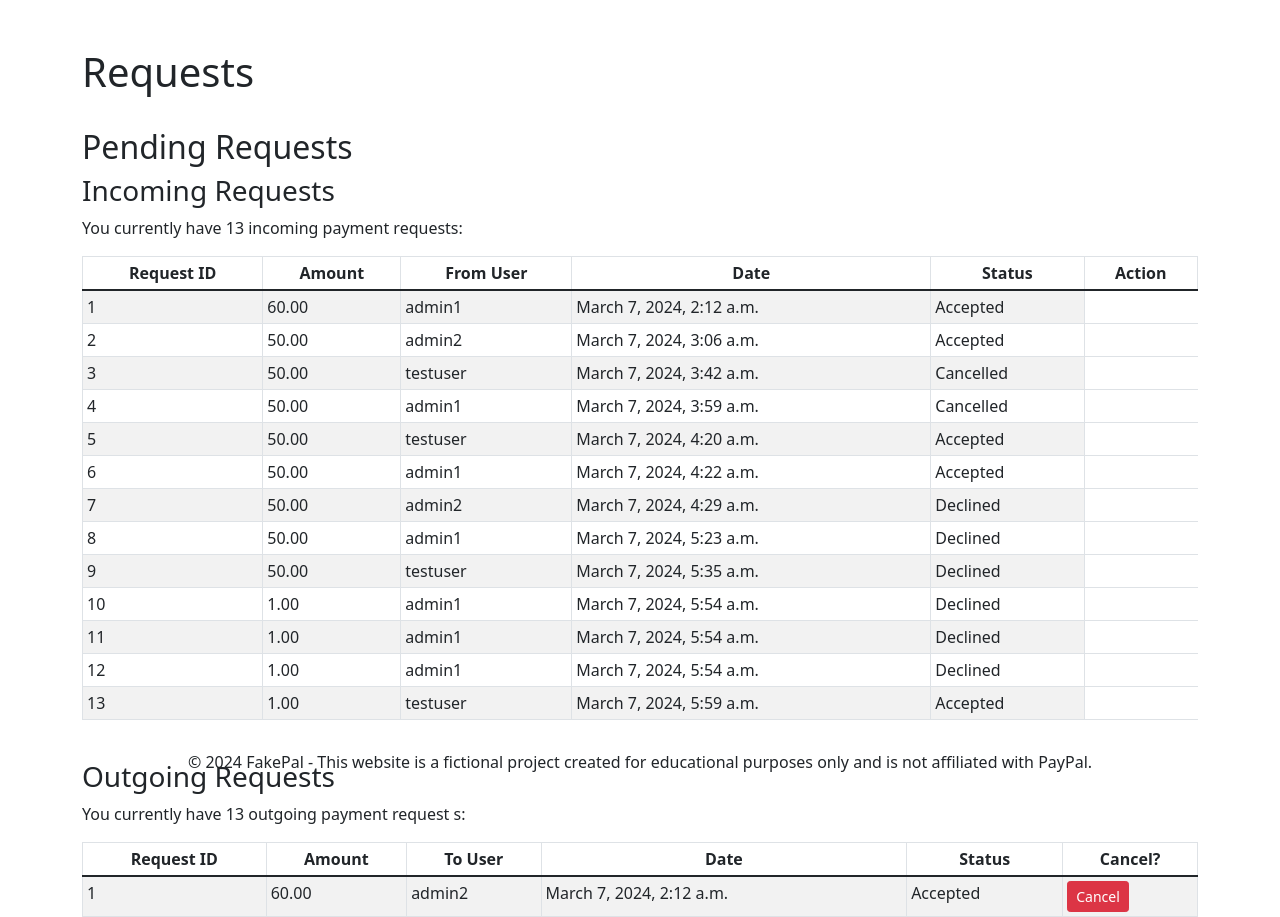
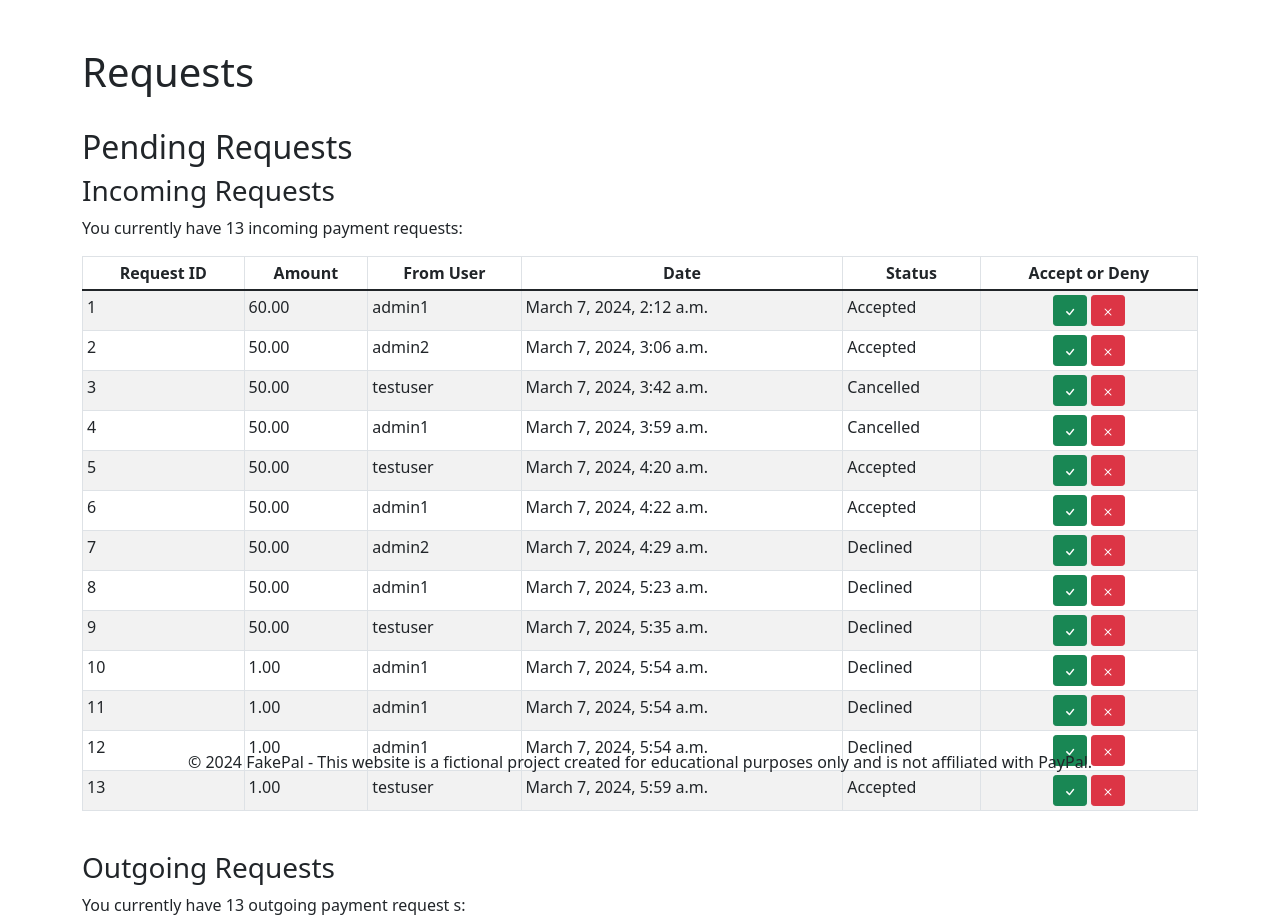
Before and after one commit to tnaccarato/Fakepal, a Django app: template templates/payapp/requests.html in a window 1280 px wide. Shown: the part 50-967 px from the top of the page. Run offline with Django 5.2, Linux system fonts and the light colour scheme; the template is opened without the code that fills it: values that come from a table or form of the project are taken from there, others are empty; data comes from the database, SQL or seed files in the repository; both versions use the stored data as it was after the commit.

Commit message:
Add button images

```diff
--- a/templates/payapp/requests.html
+++ b/templates/payapp/requests.html
@@ -24,7 +24,7 @@
                     <th>From User</th>
                     <th>Date</th>
                     <th>Status</th>
-                    <th>Action</th>
+                    <th>Accept or Deny</th>
                 </tr>
                 </thead>
                 <tbody>
@@ -35,21 +35,26 @@
                         <td>{{ request.sender.user.username }}</td>
                         <td>{{ request.created_at }}</td>
                         <td>{{ request.status|capfirst }}</td>
-                        {% if request.status == 'pending' %}
                         <td class="text-center">
                             <form action="{% url 'payapp:accept_request' request.id %}" method="post"
                                   class="d-inline-block">
                                 {% csrf_token %}
                                 <input type="hidden" name="amount" value="{{ request.amount }}">
-                                    <button type="submit" class="btn btn-success btn-sm">Accept</button>
+                                <button type="submit" class="btn btn-success btn-sm">
+                                    <svg xmlns="http://www.w3.org/2000/svg" width="16" height="16" fill="white" class="bi bi-check" viewBox="0 0 16 16">
+                                        <path d="M10.97 4.97a.75.75 0 0 1 1.07 1.05l-3.99 4.99a.75.75 0 0 1-1.08.02L4.324 8.384a.75.75 0 1 1 1.06-1.06l2.094 2.093 3.473-4.425z"></path>
+                                    </svg> </button>
                             </form>
                             <form action="{% url 'payapp:decline_request' request.id %}" method="post"
                                   class="d-inline-block">
                                 {% csrf_token %}
-                                    <button type="submit" class="btn btn-danger btn-sm">Decline</button>
+                                <button type="submit" class="btn btn-danger btn-sm">
+                                    <svg xmlns="http://www.w3.org/2000/svg" width="16" height="16" fill="white"
+                                         class="bi bi-x" viewBox="0 0 16 16">
+                                        <path d="M4.646 4.646a.5.5 0 0 1 .708 0L8 7.293l2.646-2.647a.5.5 0 0 1 .708.708L8.707 8l2.647 2.646a.5.5 0 0 1-.708.708L8 8.707l-2.646 2.647a.5.5 0 0 1-.708-.708L7.293 8 4.646 5.354a.5.5 0 0 1 0-.708"></path>
+                                    </svg></button>
                             </form>
                         </td>
-                        {% endif %}
                     </tr>
                 {% endfor %}
                 </tbody>
```
Also changed, not shown: webapps.db. Lines whose indentation alone changed are shown as unchanged.
